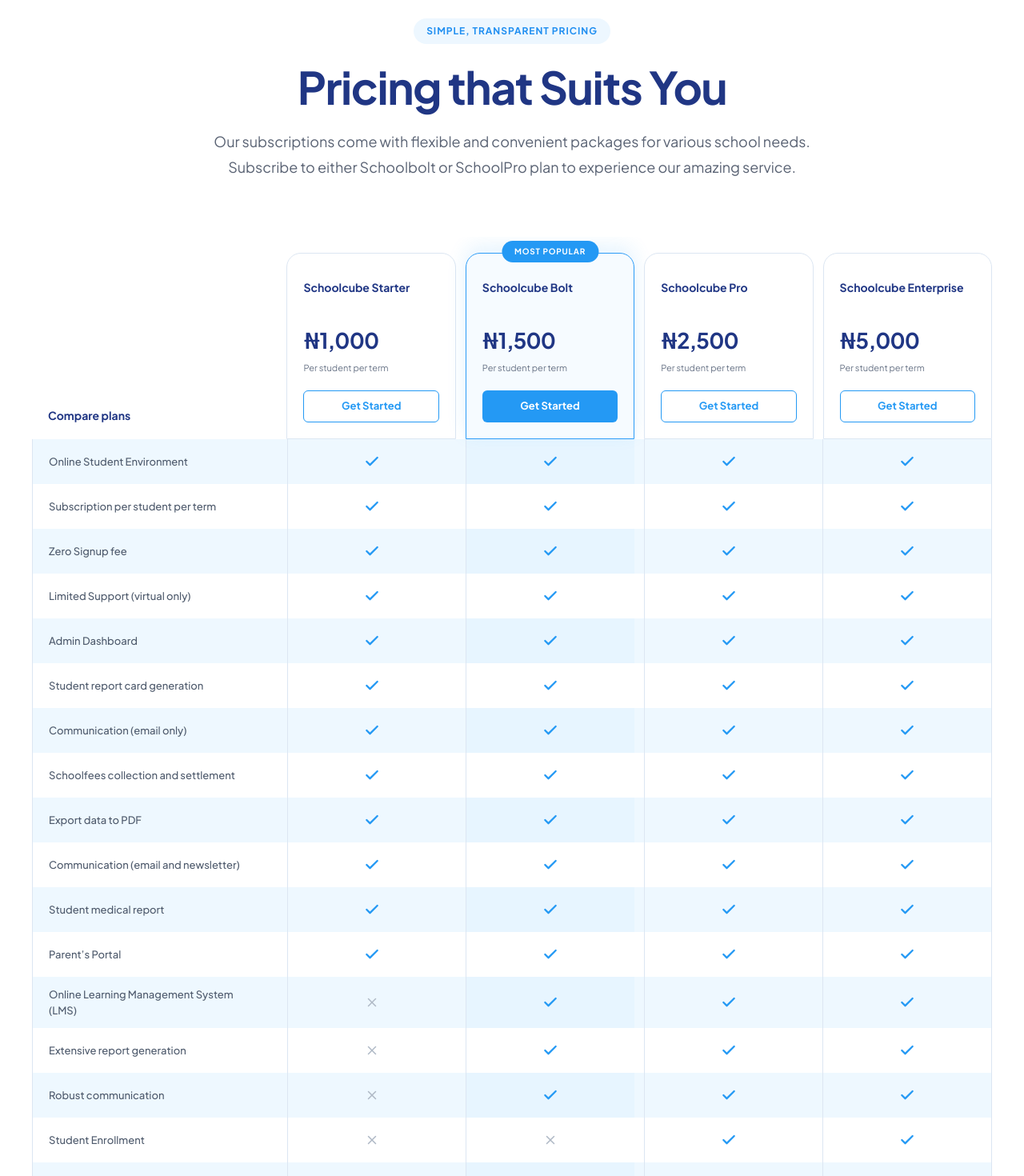
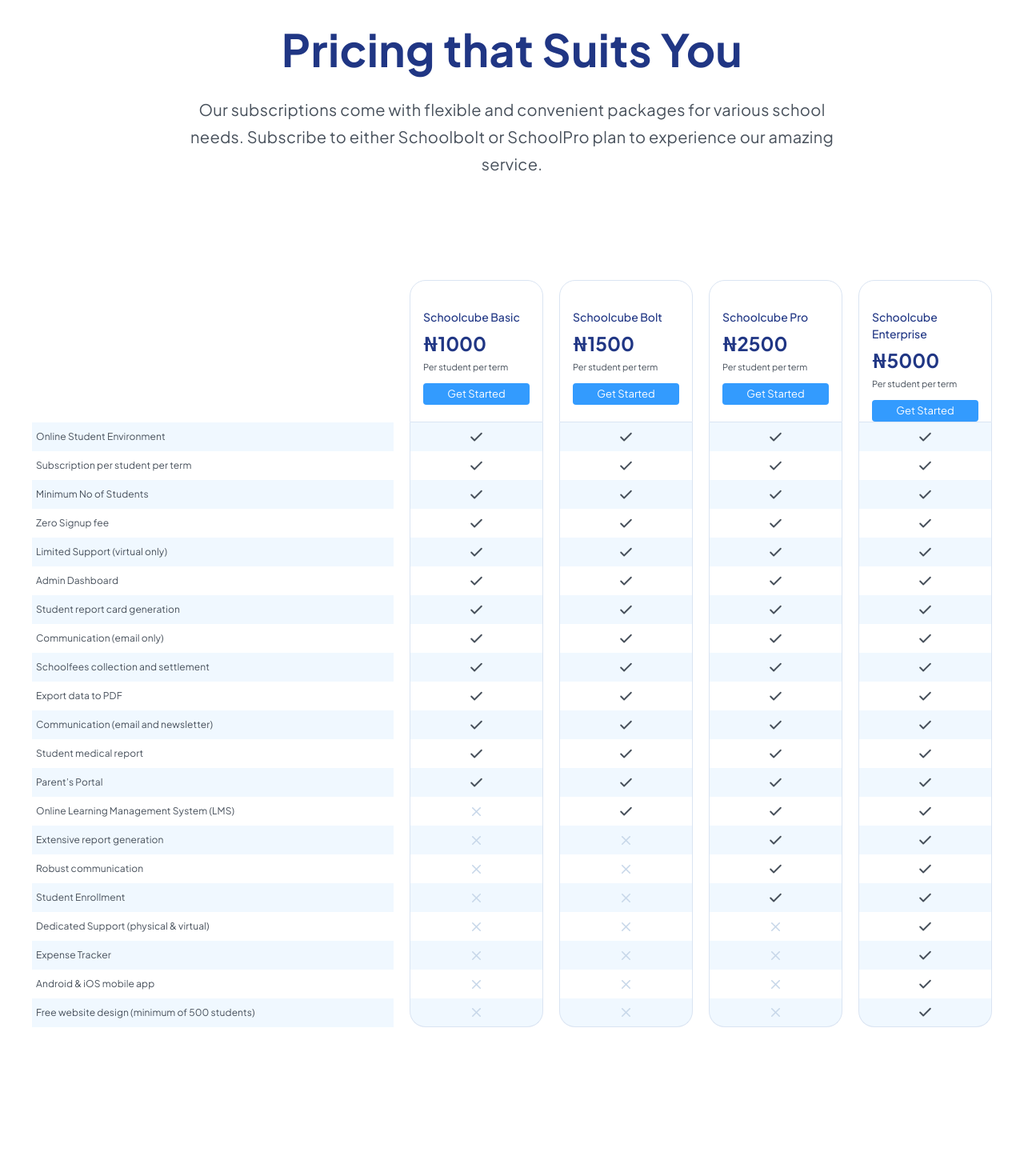
Before and after one commit to Auspicious39/schoolcube-landing, a React (Vite) app: page /pricing in a window 1280 px wide. Shown: the part 180-1650 px from the top of the page at 80% size. Built offline with nearby package versions, Linux system fonts and the light colour scheme.

Commit message:
modiefed contact page and pricing page to add new features and updated the navbar for better navigation.

```diff
--- a/src/components/ContactPage.jsx
+++ b/src/components/ContactPage.jsx
@@ -1,66 +1,29 @@
 import { Mail, Phone } from "lucide-react";
 
-const ContactPage = () => (
-  <main className="overflow-hidden bg-white px-5 pb-[106px] pt-[53px] sm:px-6 lg:pt-[58px]">
+export default function ContactPage() {
+  return (
+    <main className="bg-white px-6 pb-[108px] pt-[46px]">
       <section className="mx-auto max-w-[1200px]">
-      <div className="mx-auto max-w-[720px] text-center">
-        <h1 className="text-[42px] font-bold leading-[1.18] tracking-[-1.8px] text-[#203684] sm:text-[52px] lg:text-[56px]">
-          Let’s Hear From You
-        </h1>
-        <p className="mx-auto mt-4 max-w-[695px] text-[16px] leading-[1.55] tracking-[-0.2px] text-[#4c4c4c] sm:text-[18px] lg:text-[20px]">
-          Our team of experts are ready to help. Please fill the form below to enable us serve you better.
-        </p>
+        <div className="mx-auto max-w-[846px] text-center">
+          <h1 className="text-[42px] font-bold leading-[1.39] tracking-[0.4px] text-[#203684] md:text-[56px]">Let’s Hear From You</h1>
+          <p className="mt-[19px] text-[16px] leading-[1.7] tracking-[0.3px] text-[#47505b] md:text-[20px]">Our team of experts are ready to help. Please fill the form below to enable us serve you better.</p>
         </div>
-
-      <div className="relative mx-auto mt-[62px] max-w-[1010px] pt-[196px] lg:mt-[67px] lg:pt-[202px]">
-        <div className="h-[412px] bg-[#f1f9ff]" />
-
-        <span className="pointer-events-none absolute left-[-35px] top-[143px] h-[44px] w-[50px] rotate-[28deg] rounded-tl-[45px] border-l-[4px] border-t-[4px] border-[#339bfe]" />
-        <span className="pointer-events-none absolute left-[-6px] top-[148px] h-[32px] w-[36px] rotate-[40deg] rounded-tl-[36px] border-l-[4px] border-t-[4px] border-[#339bfe]" />
-        <span className="pointer-events-none absolute right-[-56px] top-[124px] h-[58px] w-[58px] rounded-full border-[3px] border-[#339bfe]" />
-        <span className="pointer-events-none absolute right-[-46px] top-[130px] h-[48px] w-[48px] rounded-full border-l-[3px] border-[#339bfe]" />
-
-        <form className="absolute left-1/2 top-0 w-[min(560px,calc(100%_-_36px))] -translate-x-1/2 bg-white px-7 py-[68px] shadow-[0_12px_30px_rgba(32,54,132,0.045)] sm:px-[70px]" onSubmit={(event) => event.preventDefault()}>
-          <label className="block">
-            <span className="mb-1.5 block text-[14px] font-medium text-[#585858]">Name</span>
-            <input type="text" name="name" placeholder="Enter your full name" className="h-[46px] w-full rounded-[5px] border border-[#e2e2e8] px-[14px] text-[13px] text-[#3c3c3c] outline-none placeholder:text-[#c6c6c9] focus:border-[#339bfe]" />
-          </label>
-          <label className="mt-[15px] block">
-            <span className="mb-1.5 block text-[14px] font-medium text-[#585858]">Email</span>
-            <input type="email" name="email" placeholder="Enter your email" className="h-[46px] w-full rounded-[5px] border border-[#e2e2e8] px-[14px] text-[13px] text-[#3c3c3c] outline-none placeholder:text-[#c6c6c9] focus:border-[#339bfe]" />
-          </label>
-          <label className="mt-[15px] block">
-            <span className="mb-1.5 block text-[14px] font-medium text-[#585858]">Message</span>
-            <textarea name="message" rows={5} placeholder="Your Message" className="h-[118px] w-full resize-none rounded-[5px] border border-[#e2e2e8] px-[14px] py-3 text-[13px] text-[#3c3c3c] outline-none placeholder:text-[#c6c6c9] focus:border-[#339bfe]" />
-          </label>
-          <button type="submit" className="mt-[28px] h-[54px] w-full rounded-[8px] bg-[#263e93] text-[13px] font-medium text-white transition hover:bg-[#203684]">
-            Get Started
-          </button>
+        <section className="relative mx-auto mt-[84px] max-w-[1076px] pt-[176px]">
+          <div className="absolute inset-x-0 bottom-0 h-[412px] bg-[#f0f8ff]" />
+          <span className="absolute left-[-39px] top-[145px] h-12 w-12 rounded-full border-[3px] border-[#339bfe] border-r-transparent" aria-hidden="true" />
+          <span className="absolute right-[-54px] top-[116px] h-12 w-12 rounded-full border-[3px] border-[#339bfe] border-l-transparent" aria-hidden="true" />
+          <form onSubmit={(event) => event.preventDefault()} className="relative z-10 mx-auto w-full max-w-[558px] bg-white px-[70px] py-[72px] shadow-[0_10px_30px_rgba(35,54,132,0.04)]">
+            <label className="block text-[16px] font-medium text-[#5c5f66]">Name<input className="mt-2 h-[47px] w-full rounded-[6px] border border-[#e1e3e8] px-[14px] text-[14px] text-[#47505b] outline-none placeholder:text-[#c8cbd1] focus:border-[#203684]" placeholder="Enter your full name" /></label>
+            <label className="mt-4 block text-[16px] font-medium text-[#5c5f66]">Email<input type="email" className="mt-2 h-[47px] w-full rounded-[6px] border border-[#e1e3e8] px-[14px] text-[14px] text-[#47505b] outline-none placeholder:text-[#c8cbd1] focus:border-[#203684]" placeholder="Enter your email" /></label>
+            <label className="mt-4 block text-[16px] font-medium text-[#5c5f66]">Message<textarea className="mt-2 h-[118px] w-full resize-none rounded-[6px] border border-[#e1e3e8] px-[14px] py-3 text-[14px] text-[#47505b] outline-none placeholder:text-[#c8cbd1] focus:border-[#203684]" placeholder="Your Message" /></label>
+            <button className="mt-7 h-[54px] w-full rounded-[8px] bg-[#203684] text-[14px] font-medium text-white transition hover:bg-[#172a6a]">Get Started</button>
           </form>
-      </div>
-
-      <div className="mx-auto mt-[126px] grid max-w-[1200px] gap-7 md:grid-cols-2 md:gap-[28px]">
-        <article className="flex min-h-[130px] items-center justify-center gap-8 border border-[#e1e2e6] px-6 py-8 sm:px-10">
-          <span className="flex h-[40px] w-[40px] shrink-0 items-center justify-center rounded-full bg-[#eef7ff] text-[#203e94]">
-            <Mail size={21} strokeWidth={1.8} />
-          </span>
-          <div>
-            <h2 className="text-[23px] font-medium leading-7 text-black">Email</h2>
-            <p className="mt-1 text-[14px] leading-6 text-[#888]">info@schoolcube.net<br />support@schoolcube.net</p>
-          </div>
-        </article>
-        <article className="flex min-h-[130px] items-center justify-center gap-8 border border-[#e1e2e6] px-6 py-8 sm:px-10">
-          <span className="flex h-[40px] w-[40px] shrink-0 items-center justify-center rounded-full bg-[#eef7ff] text-[#203e94]">
-            <Phone size={20} strokeWidth={1.8} />
-          </span>
-          <div>
-            <h2 className="text-[23px] font-medium leading-7 text-black">Phone</h2>
-            <p className="mt-1 text-[14px] leading-6 text-[#888]">(+234)705-394-4592<br />(+234)705-394-4594</p>
-          </div>
-        </article>
-      </div>
+        </section>
+        <section className="mt-[126px] grid gap-7 md:grid-cols-2">
+          <article className="flex min-h-[130px] items-center justify-center gap-8 border border-[#e0e3e8] px-8 py-7"><span className="flex h-10 w-10 shrink-0 items-center justify-center rounded-full bg-[#f0f8ff] text-[#203684]"><Mail size={21} strokeWidth={1.8} /></span><div><h2 className="text-[24px] font-medium text-[#111]">Email</h2><p className="mt-1 text-[16px] leading-7 text-[#94979d]">info@schoolcube.net<br />support@schoolcube.net</p></div></article>
+          <article className="flex min-h-[130px] items-center justify-center gap-8 border border-[#e0e3e8] px-8 py-7"><span className="flex h-10 w-10 shrink-0 items-center justify-center rounded-full bg-[#f0f8ff] text-[#203684]"><Phone size={21} strokeWidth={1.8} /></span><div><h2 className="text-[24px] font-medium text-[#111]">Phone</h2><p className="mt-1 text-[16px] leading-7 text-[#94979d]">(+234)705–394–4592<br />(+234)705–394–4594</p></div></article>
+        </section>
       </section>
     </main>
   );
-
-export default ContactPage;
+}
--- a/src/components/PricingPage.jsx
+++ b/src/components/PricingPage.jsx
@@ -1,160 +1,36 @@
 import { Check, X } from "lucide-react";
 
-const plans = [
-  {
-    name: "Schoolcube Starter",
-    price: "₦1,000",
-    included: 12,
-  },
-  {
-    name: "Schoolcube Bolt",
-    price: "₦1,500",
-    included: 15,
-    featured: true,
-  },
-  {
-    name: "Schoolcube Pro",
-    price: "₦2,500",
-    included: 20,
-  },
-  {
-    name: "Schoolcube Enterprise",
-    price: "₦5,000",
-    included: 21,
-  },
+const features = [
+  "Online Student Environment", "Subscription per student per term", "Minimum No of Students", "Zero Signup fee", "Limited Support (virtual only)", "Admin Dashboard", "Student report card generation", "Communication (email only)", "Schoolfees collection and settlement", "Export data to PDF", "Communication (email and newsletter)", "Student medical report", "Parent’s Portal", "Online Learning Management System (LMS)", "Extensive report generation", "Robust communication", "Student Enrollment", "Dedicated Support (physical & virtual)", "Expense Tracker", "Android & iOS mobile app", "Free website design (minimum of 500 students)",
 ];
 
-const features = [
-  "Online Student Environment",
-  "Subscription per student per term",
-  // { label: "Minimum No of Students", value: "100 students" },
-  "Zero Signup fee",
-  "Limited Support (virtual only)",
-  "Admin Dashboard",
-  "Student report card generation",
-  "Communication (email only)",
-  "Schoolfees collection and settlement",
-  "Export data to PDF",
-  "Communication (email and newsletter)",
-  "Student medical report",
-  "Parent’s Portal",
-  "Online Learning Management System (LMS)",
-  "Extensive report generation",
-  "Robust communication",
-  "Student Enrollment",
-  "Dedicated Support (physical & virtual)",
-  "Expense Tracker",
-  "Android & iOS mobile app",
-  "Free website design (minimum of 500 students)",
+const plans = [
+  { name: "Schoolcube Basic", price: "₦1000", included: 13 },
+  { name: "Schoolcube Bolt", price: "₦1500", included: 14 },
+  { name: "Schoolcube Pro", price: "₦2500", included: 17 },
+  { name: "Schoolcube Enterprise", price: "₦5000", included: features.length },
 ];
 
-const featureLabel = (feature) =>
-  typeof feature === "string" ? feature : feature.label;
-
-const PricingPage = () => (
-  <main className="overflow-hidden bg-white px-5 pb-24 pt-12 sm:px-6 lg:pb-[105px] lg:pt-[46px]">
+export default function PricingPage() {
+  return (
+    <main className="bg-white px-6 pb-[105px] pt-[46px]">
       <section className="mx-auto max-w-[1200px]">
-      <div className="mx-auto max-w-[850px] text-center">
-        <span className="inline-flex rounded-full bg-[#edf7ff] px-4 py-2 text-xs font-semibold tracking-[0.08em] text-[#218ff1]">
-          SIMPLE, TRANSPARENT PRICING
-        </span>
-        <h1 className="mt-5 text-[38px] font-bold leading-[1.18] tracking-[-1.4px] text-[#203684] sm:text-[48px] lg:text-[56px]">
-          Pricing that Suits You
-        </h1>
-        <p className="mx-auto mt-5 max-w-[790px] text-[15px] leading-[1.75] text-[#596273] sm:text-[17px] lg:text-[18px]">
-          Our subscriptions come with flexible and convenient packages for
-          various school needs. Subscribe to either Schoolbolt or SchoolPro plan
-          to experience our amazing service.
-        </p>
+        <div className="mx-auto max-w-[846px] text-center">
+          <h1 className="text-[42px] font-bold leading-[1.39] tracking-[0.4px] text-[#203684] md:text-[56px]">Pricing that Suits You</h1>
+          <p className="mt-[19px] text-[16px] leading-[1.7] tracking-[0.3px] text-[#47505b] md:text-[20px]">Our subscriptions come with flexible and convenient packages for various school needs. Subscribe to either Schoolbolt or SchoolPro plan to experience our amazing service.</p>
         </div>
-
-      <div className="mt-14 overflow-x-auto pb-4 pt-5 lg:mt-[72px]">
-        <div className="min-w-[1080px]">
-          <div className="grid grid-cols-[minmax(280px,1.45fr)_repeat(4,minmax(175px,1fr))] items-end gap-x-3">
-            <div className="pb-5 pl-5 text-sm font-semibold text-[#203684]">
-              Compare plans
+        <div className="mt-[128px] overflow-x-auto pb-3">
+          <div className="min-w-[1200px]">
+            <div className="grid grid-cols-[minmax(260px,1fr)_repeat(4,167px)] gap-x-5">
+              <div />
+              {plans.map((plan) => <article key={plan.name} className="min-h-[172px] rounded-t-[20px] border border-[#dae4f2] bg-white px-4 pt-[35px]"><p className="text-[14px] font-medium text-[#203684]">{plan.name}</p><p className="mt-1 text-[24px] font-bold text-[#203684]">{plan.price}</p><p className="mt-1 text-[11px] text-[#47505b]">Per student per term</p><button className="mt-3 h-[27px] w-full rounded-[4px] bg-[#339bfe] px-3 text-[13px] text-white transition hover:bg-[#203684]">Get Started</button></article>)}
             </div>
-            {plans.map((plan) => (
-              <article
-                key={plan.name}
-                className={`relative min-h-[230px] rounded-t-[18px] border px-5 pb-5 pt-8 ${plan.featured ? "border-[#2d9cf7] bg-[#f6fbff] shadow-[0_-8px_24px_rgba(36,154,247,0.12)]" : "border-[#dce6f2] bg-white"}`}
-              >
-                {plan.featured && (
-                  <span className="absolute -top-4 left-1/2 -translate-x-1/2 whitespace-nowrap rounded-full bg-[#2499f4] px-4 py-1.5 text-[10px] font-bold tracking-[0.08em] text-white">
-                    MOST POPULAR
-                  </span>
-                )}
-                <p className="min-h-10 text-[14px] font-semibold leading-5 text-[#203684]">
-                  {plan.name}
-                </p>
-                <p className="mt-4 text-[27px] font-bold tracking-[-0.8px] text-[#203684]">
-                  {plan.price}
-                </p>
-                <p className="mt-1.5 text-[11px] text-[#697487]">
-                  Per student per term
-                </p>
-                <button
-                  className={`mt-5 h-10 w-full rounded-md px-3 text-[13px] font-semibold transition ${plan.featured ? "bg-[#2499f4] text-white hover:bg-[#203684]" : "border border-[#2499f4] text-[#2499f4] hover:bg-[#2499f4] hover:text-white"}`}
-                >
-                  Get Started
-                </button>
-              </article>
-            ))}
-          </div>
-
-          <div className="overflow-hidden rounded-b-[18px] border border-t-0 border-[#dce6f2]">
-            {features.map((feature, index) => {
-              const striped = index % 2 === 0;
-              const label = featureLabel(feature);
-              return (
-                <div
-                  key={label}
-                  className={`grid grid-cols-[minmax(280px,1.45fr)_repeat(4,minmax(175px,1fr))] gap-x-3 ${striped ? "bg-[#eef8ff]" : "bg-white"}`}
-                >
-                  <div className="flex min-h-[56px] items-center px-5 py-3 text-[13px] font-medium leading-5 text-[#4f5b6d]">
-                    {label}
-                  </div>
-                  {plans.map((plan) => {
-                    const available = index < plan.included;
-                    return (
-                      <div
-                        key={plan.name}
-                        className={`flex min-h-[56px] items-center justify-center border-l border-[#dce6f2] ${plan.featured && striped ? "bg-[#e7f5ff]" : ""}`}
-                      >
-                        {typeof feature === "object" ? (
-                          <span className="text-xs font-medium text-[#4f5b6d]">
-                            {feature.value}
-                          </span>
-                        ) : available ? (
-                          <Check
-                            aria-label="Included"
-                            size={20}
-                            strokeWidth={2.8}
-                            className="text-[#2499f4]"
-                          />
-                        ) : (
-                          <X
-                            aria-label="Not included"
-                            size={18}
-                            strokeWidth={2}
-                            className="text-[#aeb8c5]"
-                          />
-                        )}
-                      </div>
-                    );
-                  })}
-                </div>
-              );
-            })}
+            <div className="grid grid-cols-[minmax(260px,1fr)_repeat(4,167px)] gap-x-5">
+              {features.map((feature, index) => <div key={feature} className="contents"><div className={`flex min-h-[36px] items-center px-[5px] py-2 text-[12px] leading-[1.4] tracking-[0.1px] text-[#47505b] ${index % 2 === 0 ? "bg-[#f0f8ff]" : "bg-white"}`}>{feature}</div>{plans.map((plan) => <div key={`${plan.name}-${feature}`} className={`flex min-h-[36px] items-center justify-center border-x border-[#dae4f2] ${index === features.length - 1 ? "border-b rounded-b-[20px]" : ""} ${index % 2 === 0 ? "bg-[#f0f8ff]" : "bg-white"}`}>{index < plan.included ? <Check size={19} strokeWidth={2.4} className="text-[#47505b]" /> : <X size={19} strokeWidth={2} className="text-[#c7d7e9]" />}</div>)}</div>)}
             </div>
           </div>
         </div>
-
-      <p className="mt-2 text-center text-xs leading-5 text-[#7b8594] lg:hidden">
-        Swipe sideways to compare all plans
-      </p>
       </section>
     </main>
   );
-
-export default PricingPage;
+}
--- a/src/components/navbar.jsx
+++ b/src/components/navbar.jsx
@@ -47,29 +47,34 @@
       </div>
 
       {mobileMenuOpen && (
-        <div className="fixed inset-0 z-50 bg-white md:hidden">
+        <div className="fixed inset-0 z-50 flex min-h-screen flex-col bg-white px-6 pb-8 pt-5 md:hidden">
+          <div className="flex items-center justify-between">
+            <Link to="/" onClick={closeMobileMenu}>
+              <img src={logo} alt="Schoolcube" className="w-[145px] object-contain" />
+            </Link>
           <button
             type="button"
             aria-label="Close navigation menu"
             onClick={closeMobileMenu}
-            className="absolute right-6 top-6 flex h-11 w-11 items-center justify-center text-white"
+            className="flex h-11 w-11 items-center justify-center rounded-full border border-[#e1e6f1] text-[#203684]"
           >
-            <X size={30} strokeWidth={1.8} />
+            <X size={24} strokeWidth={2} />
           </button>
+          </div>
 
-          <nav className="absolute inset-x-10  flex flex-col gap-3 text-xl font-medium text-[#000000]">
-            <NavLink end to="/" onClick={closeMobileMenu}>Home</NavLink>
-            <NavLink to="/features" onClick={closeMobileMenu}>Features</NavLink>
-            <NavLink to="/pricing" onClick={closeMobileMenu}>Pricing</NavLink>
-            <Link to="/blog" onClick={closeMobileMenu}>Blog</Link>
-            <NavLink to="/contact" onClick={closeMobileMenu}>Contact</NavLink>
-            <Link to="/schoolrevs" onClick={closeMobileMenu}>SchoolRevs Suite</Link>
+          <nav className="mt-16 flex flex-col border-t border-[#edf0f5] text-[18px] font-medium text-[#1f1f1f]">
+            <NavLink end to="/" onClick={closeMobileMenu} className={({ isActive }) => `border-b border-[#edf0f5] py-5 ${isActive ? "font-bold text-[#203684]" : ""}`}>Home</NavLink>
+            <NavLink to="/features" onClick={closeMobileMenu} className={({ isActive }) => `border-b border-[#edf0f5] py-5 ${isActive ? "font-bold text-[#203684]" : ""}`}>Features</NavLink>
+            <NavLink to="/pricing" onClick={closeMobileMenu} className={({ isActive }) => `border-b border-[#edf0f5] py-5 ${isActive ? "font-bold text-[#203684]" : ""}`}>Pricing</NavLink>
+            <Link to="/blog" onClick={closeMobileMenu} className="border-b border-[#edf0f5] py-5">Blog</Link>
+            <NavLink to="/contact" onClick={closeMobileMenu} className={({ isActive }) => `border-b border-[#edf0f5] py-5 ${isActive ? "font-bold text-[#203684]" : ""}`}>Contact</NavLink>
+            <Link to="/schoolrevs" onClick={closeMobileMenu} className="border-b border-[#edf0f5] py-5">SchoolRevs Suite</Link>
           </nav>
 
           <Link
             to="/signup"
             onClick={closeMobileMenu}
-            className="absolute bottom-0 left-[] flex h-[49px] w-[calc(201px)] -translate-x-1/2 items-center justify-center rounded-t-[5px] bg-[#203684] text-[16px] font-semibold text-white"
+            className="mt-auto flex h-[52px] w-full items-center justify-center rounded-[5px] bg-[#203684] text-[16px] font-semibold text-white"
           >
             Get Started
           </Link>
```
Lines whose indentation alone changed are shown as unchanged.
